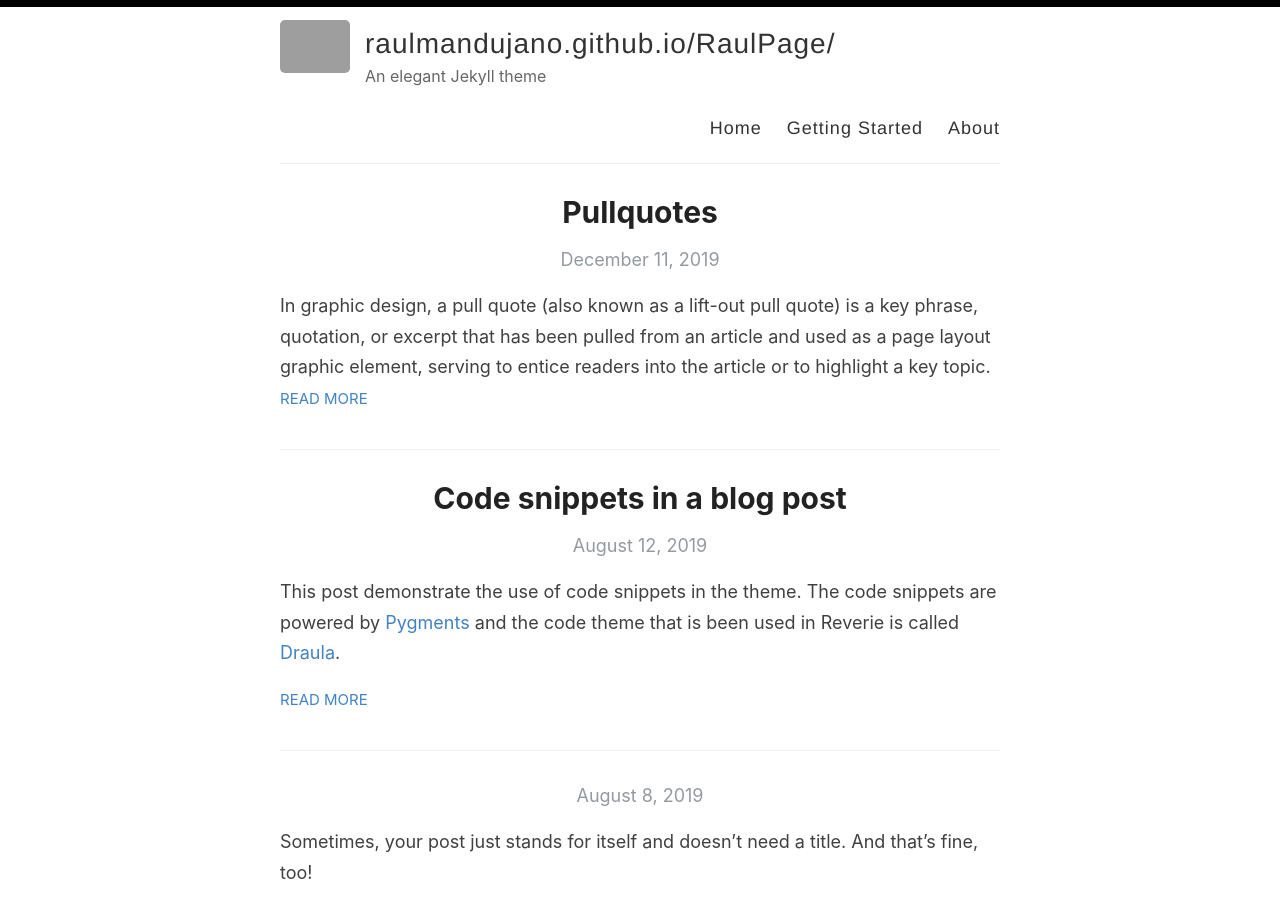
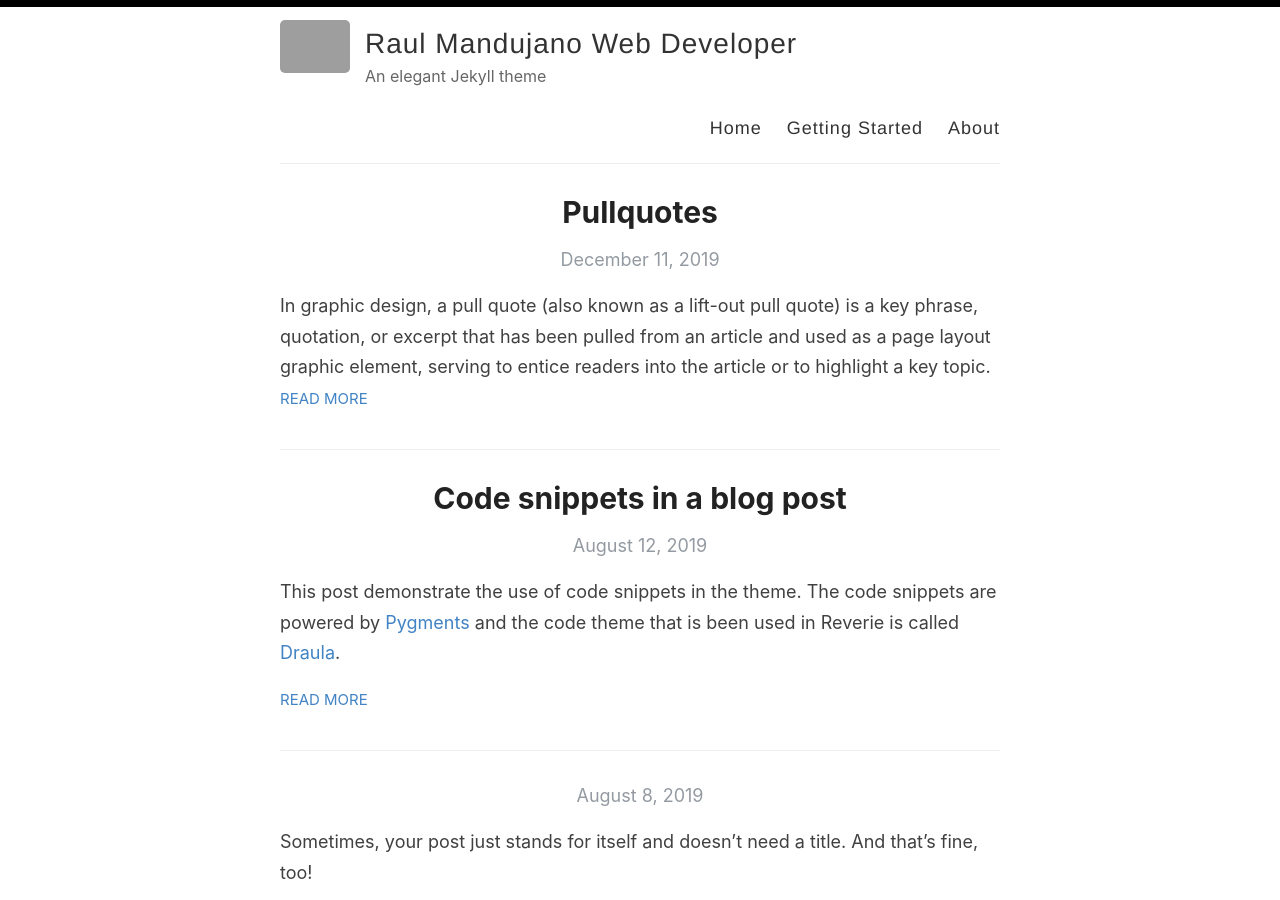
Before and after one commit to RaulMandujano/RaulPage, a Jekyll site: the page built from index.html, in a window 1280 px wide and 900 px high. Built offline with Jekyll 4.4.1, drawn with Linux system fonts in a browser that asks for light colours; the list of posts is cut into pages by our own code; grey boxes are pictures that could not be loaded.

Commit message:
Update _config.yml

```diff
--- a/_config.yml
+++ b/_config.yml
@@ -3,10 +3,10 @@
 #
 
 # Name of your site (displayed in the header)
-name: raulmandujano.github.io/RaulPage/
+name: Raul Mandujano Web Developer
 
 # Name of the author
-author: Amit Merchant
+author: Web Blog Articles
 
 # Short bio or description (displayed in the header)
 description: An elegant Jekyll theme
```
